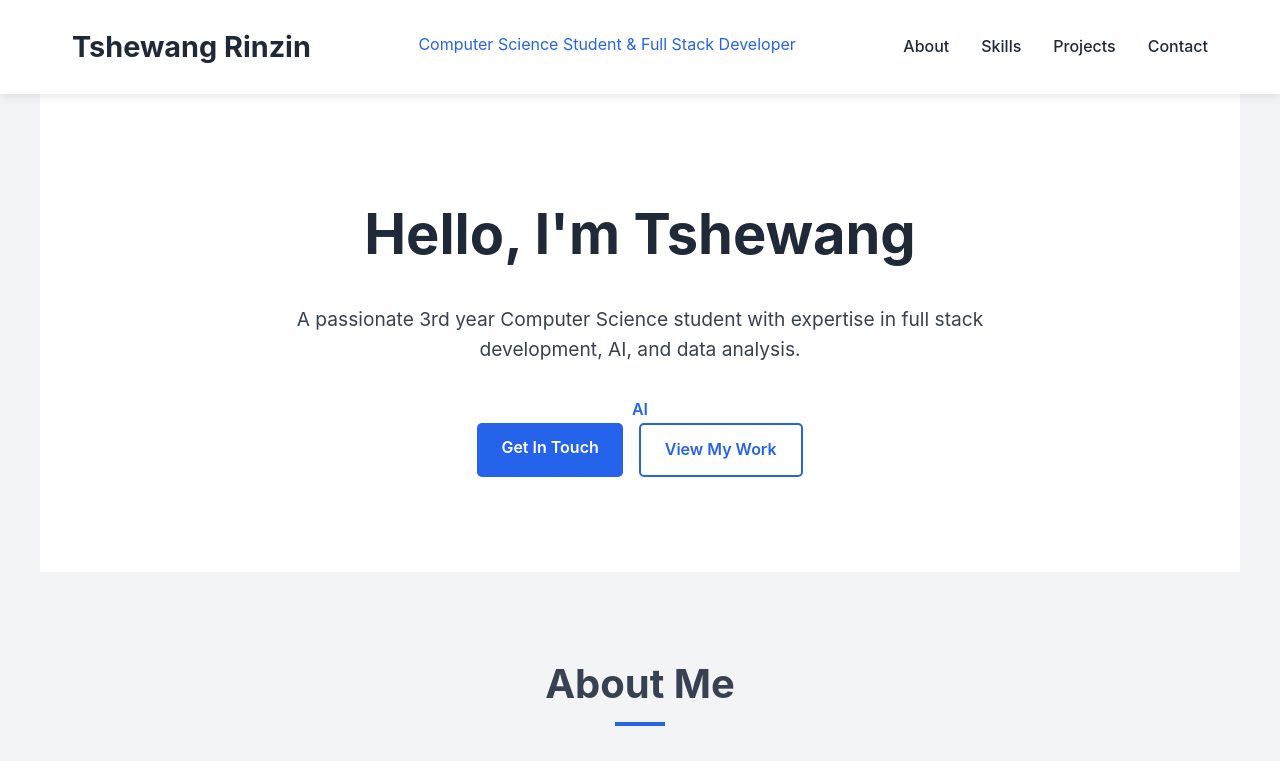
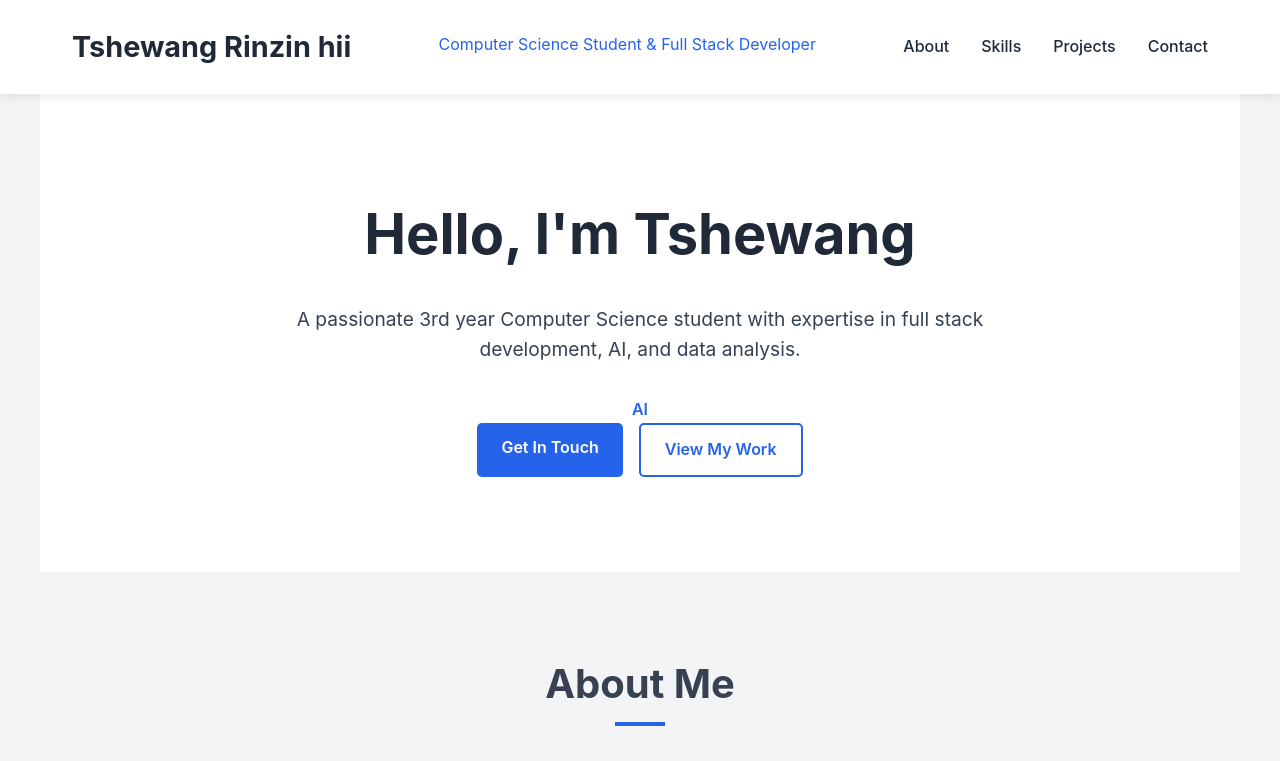
Before and after one commit to tshewangrinzin/cctt_ci-cd, a website built with Vite: page index.html in a window 1280 px wide. Shown: the top 761 px of the page. Built offline with nearby package versions, Linux system fonts and the light colour scheme.

Commit message:
Update index.html

```diff
--- a/index.html
+++ b/index.html
@@ -11,7 +11,7 @@
 <body>
   <header>
     <div class="container">
-      <h1>Tshewang Rinzin</h1>
+      <h1>Tshewang Rinzin hii</h1>
       <p class="subtitle">Computer Science Student & Full Stack Developer</p>
       <nav>
         <ul>
```
